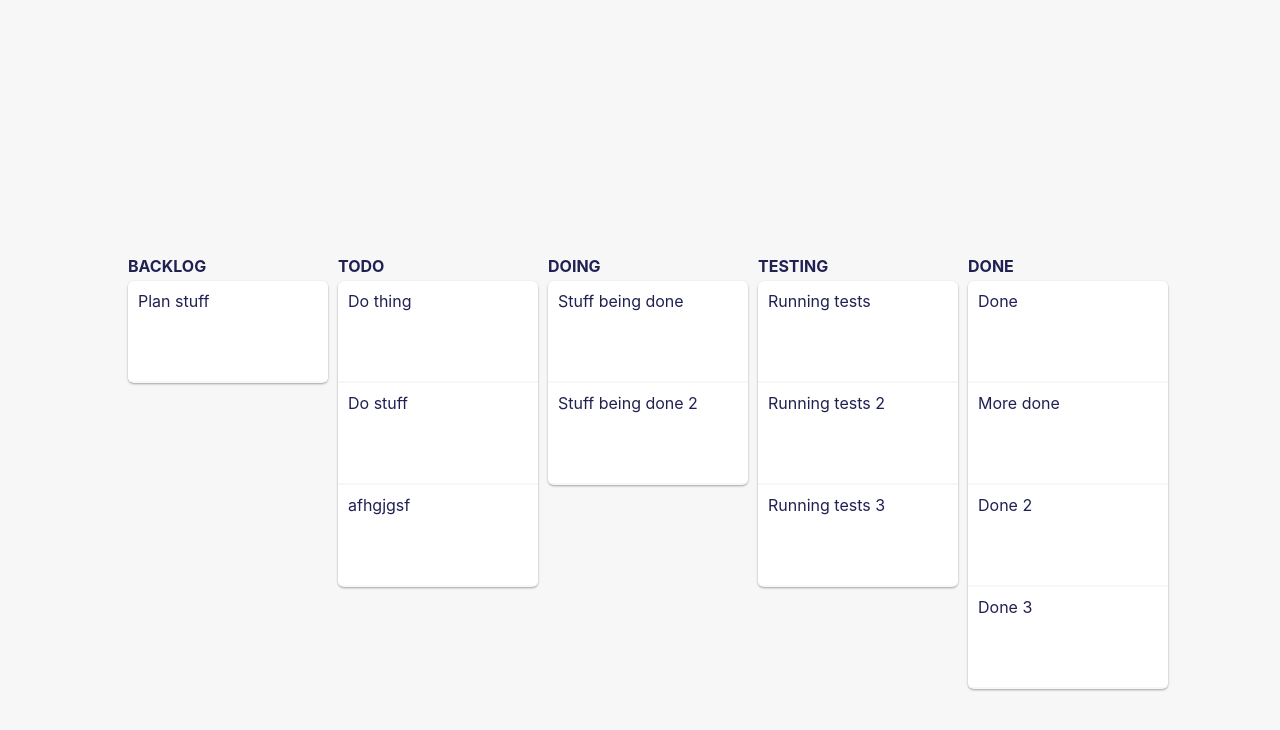
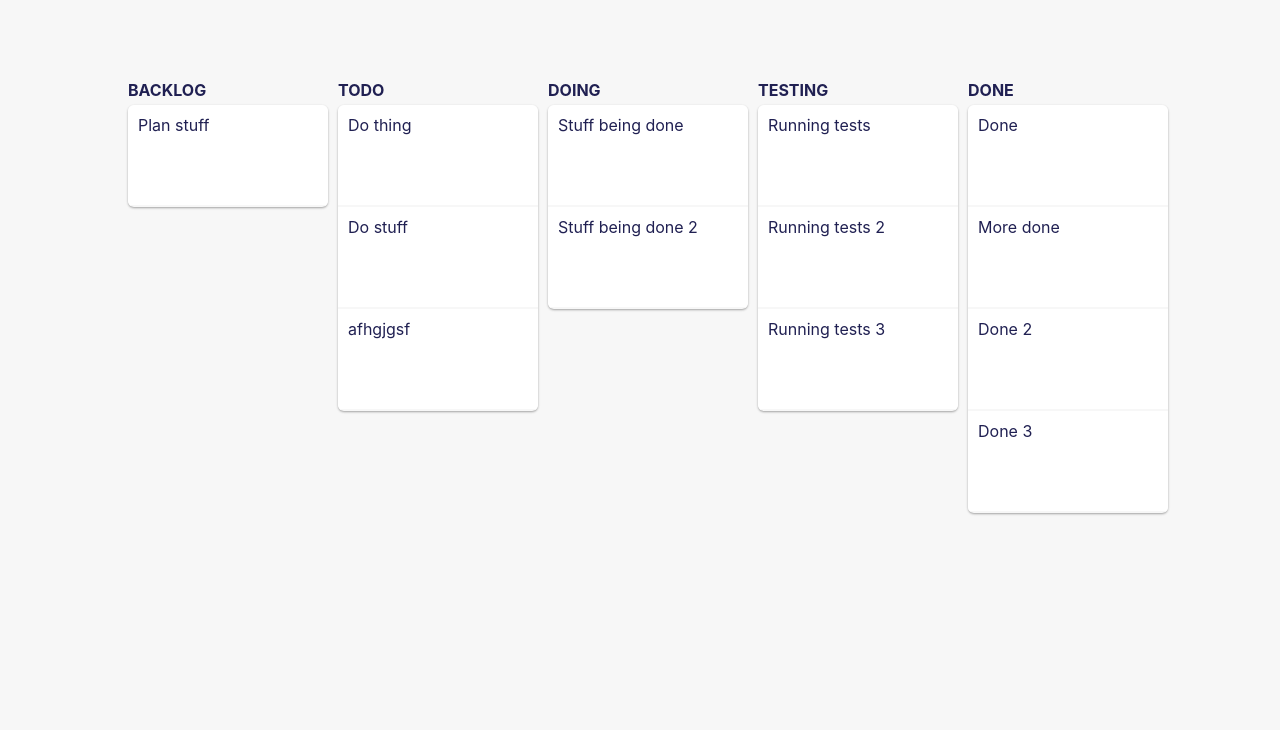
Before and after one commit to pazu1/Simple-Kanban.xyz, a React (Create React App) app in the folder client/: page / in a window 1280 px wide. Shown: the top 730 px of the page. Built offline with nearby package versions, Linux system fonts and the light colour scheme.

Commit message:
Implement basic drag and drop

```diff
--- a/client/package.json
+++ b/client/package.json
@@ -8,8 +8,9 @@
     "@testing-library/user-event": "^7.2.1",
     "http-proxy-middleware": "^1.0.5",
     "react": "^16.13.1",
+    "react-dnd": "^11.1.3",
+    "react-dnd-html5-backend": "^11.1.3",
     "react-dom": "^16.13.1",
-    "react-draggable": "^4.4.3",
     "react-scripts": "3.4.1",
     "sass": "^1.26.10"
   },
--- a/client/src/components/App.js
+++ b/client/src/components/App.js
@@ -1,6 +1,8 @@
 import React from "react";
+import { DndProvider } from "react-dnd";
+import { HTML5Backend } from "react-dnd-html5-backend";
+
 import "./App.css";
-
 import Kanban from "./Kanban";
 import SideBar from "./SideBar";
 
@@ -44,6 +46,7 @@ function getTestCards() {
 }
 
 class App extends React.Component {
+    // TODO: add all card and API operations to a context to reduce drilling
     constructor() {
         super();
 
@@ -52,6 +55,15 @@ class App extends React.Component {
             columns: {},
             cards: cards,
         };
+        this.changeCardColumn = this.changeCardColumn.bind(this);
+    }
+
+    changeCardColumn(id, toColumn, toIndex = 0) {
+        this.setState((prevState) => {
+            let copyCards = [...prevState.cards];
+            copyCards[copyCards.findIndex((c) => c.id == id)].column = toColumn;
+            return { cards: copyCards };
+        });
     }
 
     async getJwt() {
@@ -122,8 +134,15 @@ class App extends React.Component {
     render() {
         return (
             <div>
-                <Kanban columns={this.state.columns} cards={this.state.cards} />
-                <SideBar />
+                <DndProvider backend={HTML5Backend}>
+                    <Kanban
+                        columns={this.state.columns}
+                        cards={this.state.cards}
+                        removeArrayCard={this.removeArrayCard}
+                        changeCardColumn={this.changeCardColumn}
+                    />
+                    <SideBar />
+                </DndProvider>
             </div>
         );
     }
--- a/client/src/components/Card.js
+++ /dev/null
@@ -1,17 +0,0 @@
-import React from "react";
-
-import Draggable from "react-draggable"; // The default
-
-// On click create a draggable component
-// On release check mouse position and append the column on mouse pos
-// If mouse not on other column then reset
-function Card(props) {
-    let { description } = props.card;
-    return (
-        <div className="card">
-            <span>{description}</span>
-        </div>
-    );
-}
-
-export default Card;
--- /dev/null
+++ b/client/src/components/KCard.js
@@ -0,0 +1,32 @@
+import React from "react";
+import { useDrag } from "react-dnd";
+
+import { ItemTypes } from "../utils/const";
+
+// On click create a draggable component
+// On release check mouse position and append the column on mouse pos
+// If mouse not on other column then reset
+function KCard(props) {
+    const [{ isDragging }, drag] = useDrag({
+        item: {
+            type: ItemTypes.CARD,
+            card: props.card,
+        },
+        collect: (monitor) => ({
+            isDragging: monitor.isDragging(),
+        }),
+    });
+    let { description, id } = props.card;
+
+    return (
+        <div
+            ref={drag}
+            style={{ opacity: isDragging ? 0.4 : 1 }}
+            className="card"
+        >
+            <span>{description}</span>
+        </div>
+    );
+}
+
+export default KCard;
--- /dev/null
+++ b/client/src/components/KColumn.js
@@ -0,0 +1,33 @@
+import React from "react";
+import { useDrop } from "react-dnd";
+
+import { ItemTypes } from "../utils/const";
+import "../styles/Kanban.scss";
+
+function KColumn(props) {
+    const [{ isOver }, drop] = useDrop({
+        accept: ItemTypes.CARD,
+        drop: (item, monitor) => {
+            props.changeCardColumn(item.card.id, props.columnName);
+        },
+        collect: (monitor) => ({
+            isOver: !!monitor.isOver(),
+        }),
+    });
+    let style = {};
+    if (isOver) {
+        style = {
+            border: "3px solid #1C6EA4",
+        };
+    }
+    return (
+        <div ref={drop} className="column">
+            {props.columnName.toUpperCase()}
+            <div style={style} className="columnContent">
+                {props.children}
+            </div>
+        </div>
+    );
+}
+
+export default KColumn;
--- a/client/src/components/Kanban.js
+++ b/client/src/components/Kanban.js
@@ -1,26 +1,32 @@
 import React, { useState } from "react";
 
 import "../styles/Kanban.scss";
-import Card from "./Card";
+import KCard from "./KCard";
+import KColumn from "./KColumn";
 
 function Kanban(props) {
-    let columns = Object.keys(props.columns).map((key, index) => {
+    // When a card is picked up it is stored here for the time
+    const [draggedCard, setDraggedCard] = useState(null);
+
+    const createDrag = () => {
+        console.log("dragging");
+        setDraggedCard(true);
+    };
+
+    let columns = Object.keys(props.columns).map((key) => {
         let colCards = props.cards
             .filter((card) => card.column === key)
-            .map((card) => {
-                return (
-                    <>
-                        <Card card={card}></Card>
-                    </>
-                );
+            .map((card, index) => {
+                // TODO: sort by card.index index here
+                card.index = index;
+                return <KCard card={card}></KCard>;
             });
 
         console.log(colCards);
         return (
-            <div className="column">
-                {key.toUpperCase()}
-                <div className="columnContent">{colCards}</div>
-            </div>
+            <KColumn changeCardColumn={props.changeCardColumn} columnName={key}>
+                {colCards}
+            </KColumn>
         );
         //props.columns[key]
     });
--- a/client/src/styles/Kanban.scss
+++ b/client/src/styles/Kanban.scss
@@ -3,7 +3,7 @@ $bgwhite:  #ffffff;
 $accent:   #202052;
 
 .kanban {
-    margin-top: 20%;
+    margin-top: 10vh;
     margin-left: 10%;
     width: 90%;
     height: 90%;
--- /dev/null
+++ b/client/src/utils/const.js
@@ -0,0 +1,3 @@
+export const ItemTypes = {
+    CARD: "card",
+};
```
Also changed, not shown: 1 other file (tests, documents, lock files or other folders).
